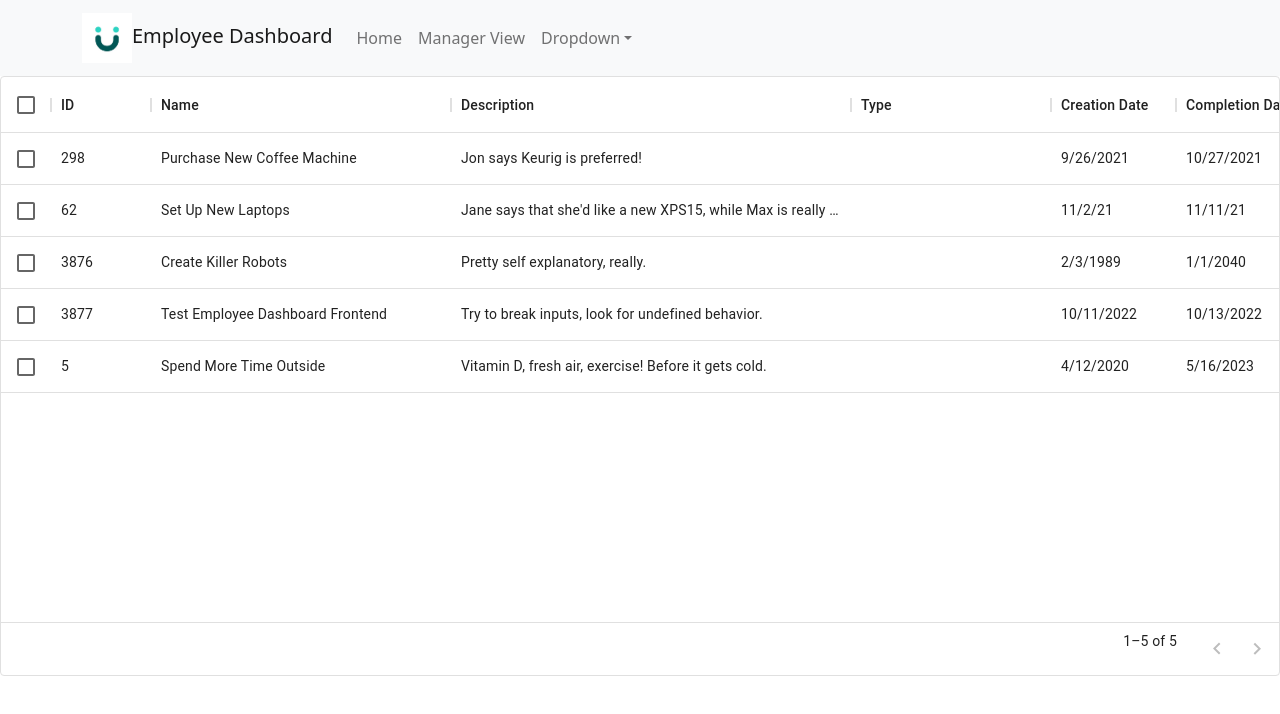
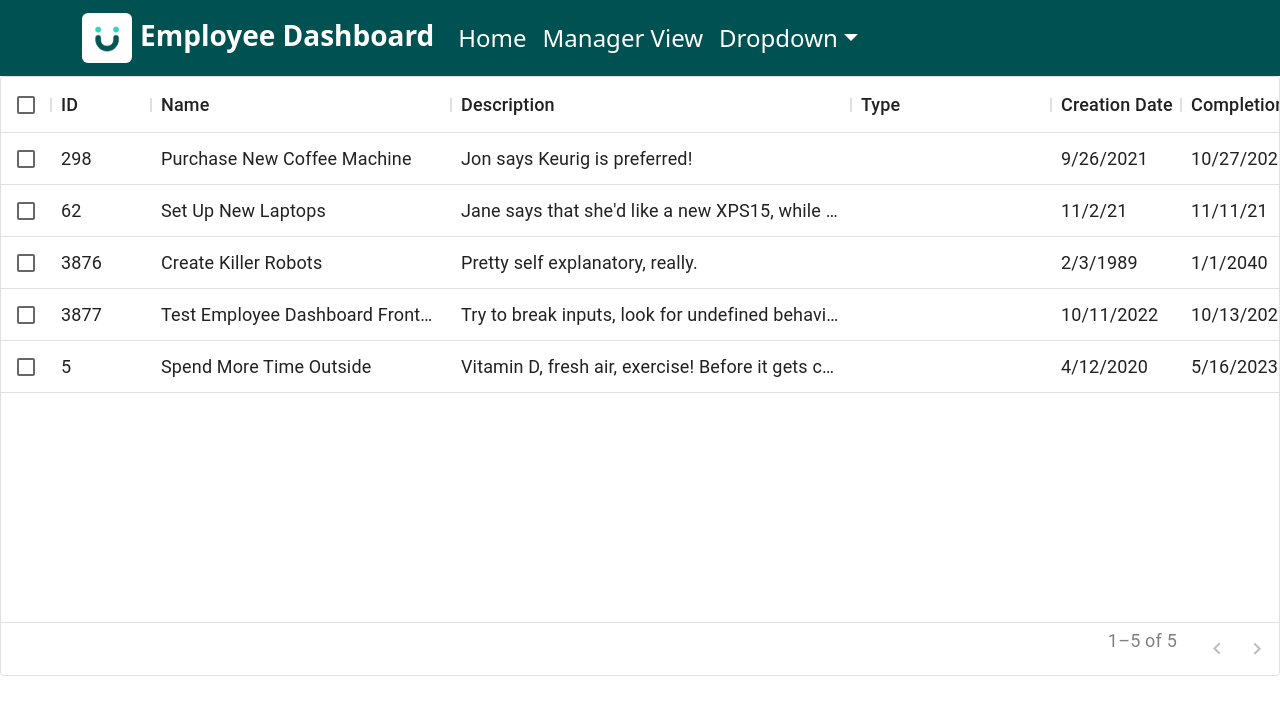
Before and after one commit to NicholasAnkiewicz/goalstool, a React (Create React App) app in the folder my-app/: page /dashboard in a window 1280 px wide. Shown: the top 714 px of the page. Built offline with nearby package versions, Linux system fonts and the light colour scheme.

Commit message:
Dashboard page style adjustment

```diff
--- /dev/null
+++ b/my-app/src/pages/Dashboard.css
@@ -0,0 +1,16 @@
+.navbar-light {
+    color: white;
+}
+
+#basic-nav-dropdown {
+    color: white;
+}
+
+.MuiDataGrid-columnHeaderTitle, .MuiDataGrid-cellContent {
+    font-size: large;
+}
+
+p.MuiTablePagination-displayedRows{
+    font-size: large;
+    color: gray;
+}
--- a/my-app/src/pages/Dashboard.js
+++ b/my-app/src/pages/Dashboard.js
@@ -7,6 +7,7 @@ import Navbar from 'react-bootstrap/Navbar';
 import NavDropdown from 'react-bootstrap/NavDropdown';
 import logo from './ukglogo.jpg';
 import 'bootstrap/dist/css/bootstrap.min.css';
+import './Dashboard.css';
 
 const columns = [
 
@@ -40,7 +41,7 @@ const columns = [
     description: 'The date of creation for the goal',
     headerName: 'Creation Date',
     type: 'date',
-    width: 125,
+    width: 130,
   },
 
   {
@@ -48,7 +49,7 @@ const columns = [
     description: "The predicted completion date for a goal",
     headerName: 'Completion Date',
     type: 'date',
-    width: 125,
+    width: 155,
   },
 
   {
@@ -129,17 +130,18 @@ export default function dashboard() {
 
     <div>
 
-      <Navbar bg="light" expand="lg">
+      <Navbar className="fs-4" expand="lg" style={{backgroundColor: '#005151'}}>
         <Container>
-          <Navbar.Brand href="#home">
-            <img src={logo} width="50" height="50" alt="Employee logo" />
+
+          <Navbar.Brand className="fw-bold fs-3 navbar-light" href="#home">
+            <img className="me-2 rounded mx-auto" src={logo} height="50" alt="Employee logo" />
             Employee Dashboard
           </Navbar.Brand>
           <Navbar.Toggle aria-controls="basic-navbar-nav" />
           <Navbar.Collapse id="basic-navbar-nav">
             <Nav className="me-auto">
-              <Nav.Link href="#home">Home</Nav.Link>
-              <Nav.Link href="#link">Manager View</Nav.Link>
+              <Nav.Link className="navbar-light" href="#home">Home</Nav.Link>
+              <Nav.Link className="navbar-light" href="#link">Manager View</Nav.Link>
               <NavDropdown title="Dropdown" id="basic-nav-dropdown">
                 <NavDropdown.Item href="#action/3.1">Action</NavDropdown.Item>
                 <NavDropdown.Item href="#action/3.2">
```
Also changed, not shown: my-app/src/pages/dashboard_logo.png (added).
